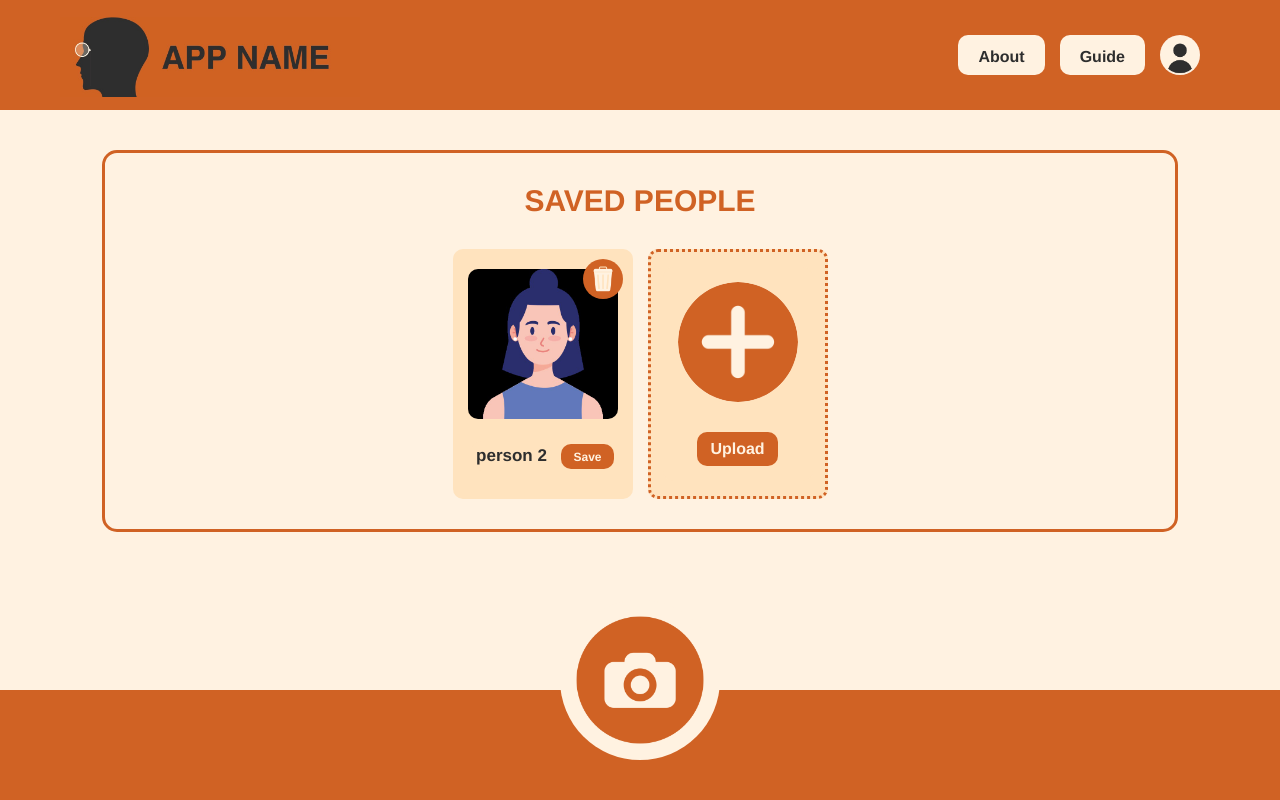
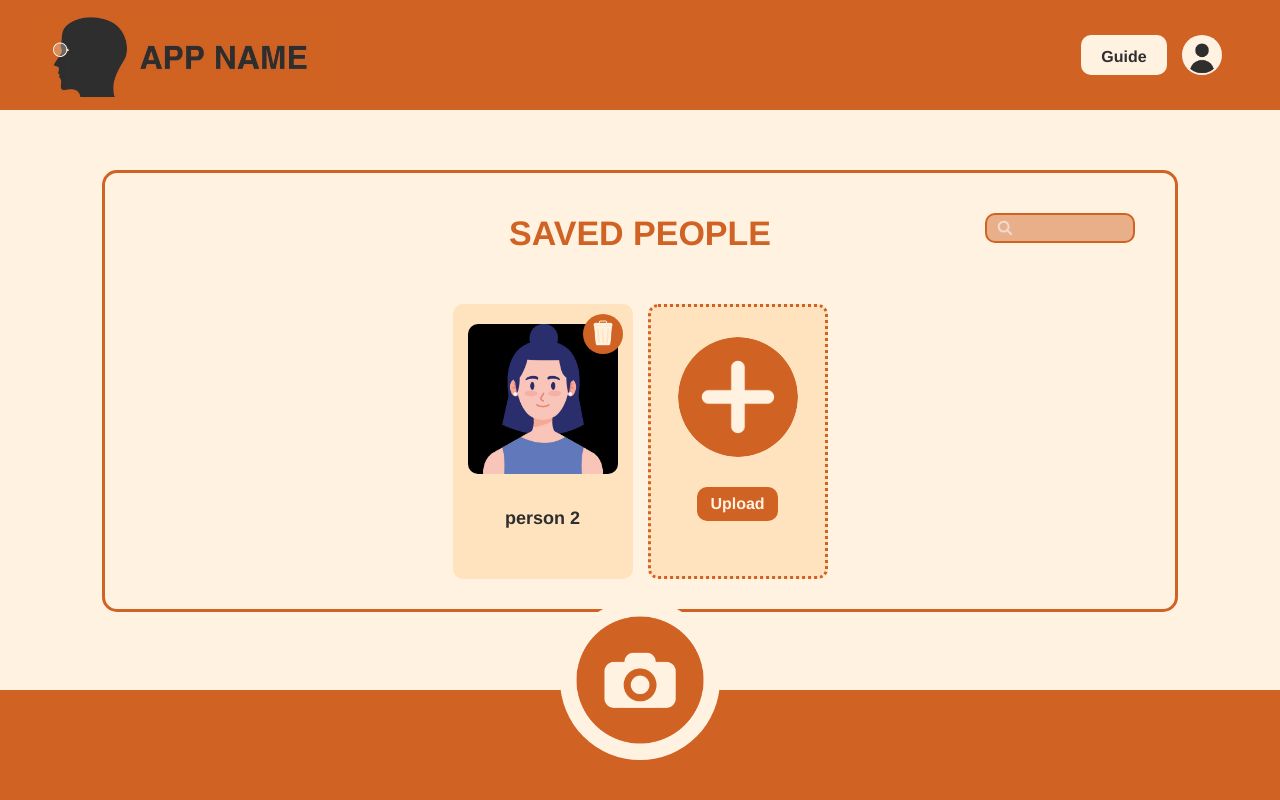
Before and after one commit to gretelrr/face_recognition_app, a Flask app: page / in a window 1280 px wide. Run offline with Flask 3, Linux system fonts and the light colour scheme; data comes from the database, SQL or seed files in the repository; both versions use the stored data as it was after the commit; parts of the project's set-up code (start-up, migrations or seed data) failed here and were passed over.

Commit message:
initial commit

```diff
--- a/app.py
+++ b/app.py
@@ -1,15 +1,14 @@
 from flask import Flask, render_template, request, redirect, url_for, jsonify, current_app
 from flask_sqlalchemy import SQLAlchemy
-from app import app
 import os
 import subprocess
 
-app = Flask(__name__, instance_relative_config=True) # initiates a flask app
+app = Flask(__name__) # initiates a flask app
 
 UPLOAD_FOLDER = "static/uploads"
 os.makedirs(UPLOAD_FOLDER, exist_ok=True)
 
-app.config['SQLALCHEMY_DATABASE_URI'] = 'sqlite:///instance/images.db'
+app.config['SQLALCHEMY_DATABASE_URI'] = 'sqlite:///images.db'
 app.config['SQLALCHEMY_TRACK_MODIFICATIONS'] = False
 db = SQLAlchemy(app)
 
--- a/static/css/styles.css
+++ b/static/css/styles.css
@@ -123,16 +123,24 @@ footer {
 }
 
 .gallery {
+    position: relative;
     display: flex;
     flex-direction: column;
     gap: 15px;
     border-radius: 15px;
     border: 3px solid rgb(208, 98, 36);
-    margin-left: 8%;
-    margin-right: 8%;
-    margin-top: 150px;
-    margin-bottom: 130px;
+    margin: 170px 8% 130px 8%;
     padding: 15px 20px 15px 20px;
+}
+
+.gallery-header {
+  display: flex;
+  flex-direction: row;
+  justify-content: space-between;
+  align-items: center;
+  flex-wrap: wrap;
+  padding: 0 20px;
+  position: relative;
 }
 
 .guide-img {
@@ -210,7 +224,11 @@ header {
     justify-content: space-between;
     align-items: center;
     height: 100%;
-    padding: 0px 60px
+    padding: 0px 3%;
+}
+
+.hidden {
+    display: none;
 }
 
 html, body {
@@ -228,7 +246,7 @@ html, body {
     border-radius: 10px;
     background-color: #ffe3be;
     width: 180px;
-    height: 250px;
+    height: 275px;
     position: relative;
 }
 
@@ -251,24 +269,8 @@ html, body {
     object-fit: cover;
     border-radius: 10px;
     margin-top: 5px;
-}
-
-input[type="text"] {
-    border-radius: 10px;
-    font-size: 17px;
-    font-family: "Helvetica", sans-serif;
-    font-weight: bold;
-    outline: none;
-    color: rgb(46, 46, 46);
-    background-color: #ffe3be;
-    border: none;
-    text-align: center;
-    height: 30px;
-    width: 80px;
-}
-
-input[type="text"]:hover {
-    border: 1px solid rgb(46, 46, 46);
+    margin-bottom: 0;
+    padding-bottom: 0;
 }
 
 li {
@@ -301,13 +303,30 @@ li {
     gap: 10px;
 }
 
-.name-box-row {
+.name-box-col {
     display: flex;
-    flex-direction: row;
-    gap: 10px;
+    flex-direction: column;
+    gap: 5px;
     align-items: center;
-    position: absolute;
-    bottom: 13px;
+}
+
+.name-input {
+    border-radius: 10px;
+    padding: 10px;
+    font-size: 18px;
+    font-family: "Helvetica", sans-serif;
+    font-weight: bold;
+    outline: none;
+    color: rgb(46, 46, 46);
+    background-color: #ffe3be;
+    border: none;
+    text-align: center;
+    height: 30px;
+    width: 150px;
+}
+
+.name-input:hover {
+    border: 1px solid rgb(46, 46, 46);
 }
 
 .nav-buttons {
@@ -331,8 +350,24 @@ li {
     transform: scale(1.05);
 }
 
-p:not(.text-container-texts), div:not(.header-container, .name-box-border, .page-container, .text-container, .references-container, .guide-gallery) {
+p:not(.text-container-texts, .profile-titles, .profile-text), div:not(.header-container, .name-box-border, .page-container, .text-container, .references-container, .guide-gallery) {
     padding: 15px 20px 15px 20px;
+}
+
+.password-btn {
+    background-color: rgb(208, 98, 36);
+    color: rgb(255, 242, 225);
+    margin-top: 10px;
+    padding: 5px 13px 5px 13px;
+    border-radius: 10px;
+    border: none;
+    font-weight: bold;
+    font-size: 13px;
+    transition: transform 0.3s ease;
+}
+
+.password-btn:hover {
+    transform: scale(1.05);
 }
 
 .page-container {
@@ -417,6 +473,36 @@ p:not(.text-container-texts), div:not(.header-container, .name-box-border, .page
     transform: scale(1.05);
 }
 
+.search-bar {
+  padding: 8px 12px 8px 36px;
+  margin-top: 10px;
+  margin-bottom: 10px;
+  border-radius: 10px;
+  font-size: 16px;
+  font-family: "Helvetica", sans-serif;
+  outline: none;
+  border: 2px solid rgb(208, 98, 36);
+  color: rgb(46, 46, 46);
+  background-color: rgba(208, 98, 36, 0.47);
+  height: 30px;
+  max-width: 150px;
+
+  background-image: url('/static/images/search-bar-light.png');
+  background-repeat: no-repeat;
+  background-position: 10px center;
+  background-size: 16px 16px;
+}
+
+.search-bar:hover {
+    transform: scale(1.05);`
+}
+
+.search-wrapper {
+  position: absolute;
+  top: 0px;
+  right: 0px;
+}
+
 .upload-btn {
     background-color: rgb(208, 98, 36);
     color: rgb(255, 242, 225);
@@ -433,12 +519,13 @@ p:not(.text-container-texts), div:not(.header-container, .name-box-border, .page
 }
 
 .uploaded-section-heading {
-    text-align: center;
-    font-weight: bold;
-    font-size: 30px;
-    color: rgb(208, 98, 36);
-    margin-top: 15px;
-    margin-bottom: 0px;
+  flex: 1 1 100%;
+  text-align: center;
+  font-weight: bold;
+  font-size: 34px;
+  color: rgb(208, 98, 36);
+  margin-top: 10px;
+  margin-bottom: 5px;
 }
 
 .text-container {
--- a/templates/index.html
+++ b/templates/index.html
@@ -18,7 +18,6 @@
                     <img src="{{ url_for('static', filename='images/logo_dark.png') }}" class="logo">
                 </a>
                 <div class="nav-buttons">
-                    <a href="/about" class="nav-btn">About</a>
                     <a href="/guidelines" class="nav-btn">Guide</a>
                     <a href="/profile" class="profile-btn">
                         <img src="{{ url_for('static', filename='images/profile-icon.png') }}" class="profile-icon">
@@ -30,8 +29,12 @@
         <main class="content">
             <!-- UPLOADED IMAGES SECTION -->
             <div class="gallery">
-              <h2 class="uploaded-section-heading">SAVED PEOPLE</h2>
-
+                <div class="gallery-header">
+                    <h2 class="uploaded-section-heading">SAVED PEOPLE</h2>
+                    <div class="search-wrapper">
+                        <input type="text" id="searchInput" class="search-bar"/>
+                    </div>
+                </div>
               <div class="image-container-grid">
                 {% for image in images %}
                   <div class="image-container">
@@ -39,9 +42,9 @@
                       onerror="this.src='{{ url_for('static', filename='images/placeholder.png') }}'; this.onerror=null;">
 
                     <div class="name-box">
-                        <div class="name-box-row">
-                            <input type="text" value="{{ image.name }}" data-id="{{ image.id }}">
-                            <button class="save-btn" onclick="saveName(this)">Save</button>
+                        <div class="name-box-col">
+                            <input type="text" value="{{ image.name }}" data-id="{{ image.id }}" oninput="showSaveButton(this)" class="name-input">
+                            <button class="save-btn hidden" onclick="saveName(this)">Save</button>
                         </div>
                         <div class="delete-btn-container">
                             <button class="delete-btn" onclick="confirmDelete('{{ image.id }}')">
@@ -68,7 +71,15 @@
 
             <br>
 
+            <!-- SAVE BUTTON JAVASCRIPT -->
             <script>
+            function showSaveButton(inputElement) {
+              const saveButton = inputElement.parentElement.querySelector('.save-btn');
+              if (saveButton) {
+                saveButton.classList.remove('hidden');
+              }
+            }
+
             function saveName(button) {
                 let input = button.previousElementSibling;
                 let newName = input.value;
@@ -81,9 +92,12 @@
                 }).then(response => response.json())
                 .then(data => alert(data.message))
                 .catch(error => console.error("Error:", error));
+
+                button.classList.add('hidden');
             }
             </script>
 
+            <!-- DELETE BUTTON JAVASCRIPT -->
             <script>
             function confirmDelete(imageId) {
                 if (confirm("Are you sure you want to delete the image?")) {
@@ -104,6 +118,19 @@
             }
             </script>
 
+            <!-- SEARCH BAR JAVASCRIPT -->
+            <script>
+              document.getElementById("searchInput").addEventListener("input", function () {
+                const query = this.value.toLowerCase();
+                const cards = document.querySelectorAll(".image-container");
+
+                cards.forEach(card => {
+                  const name = card.querySelector("input[type='text']").value.toLowerCase();
+                  card.style.display = name.includes(query) ? "flex" : "none";
+                });
+              });
+            </script>
+
         </main>
         <footer></footer>
 
```
Also changed, not shown: other parts of static/css/styles.css (+40 -9 lines), camera.py (+3 -6 lines), templates/guidelines.html (+7 -6 lines), templates/profile.html (+8 -2 lines), instance/images.db, static/images/camera-button.png (deleted), static/images/change-name-guide.png (added), static/images/delete-person-guide.png (added), static/images/save-button.png (deleted), static/images/search-bar-light.png (added), static/images/upload-button.png (deleted), static/temp_frame.jpg (added), 4 other files.
